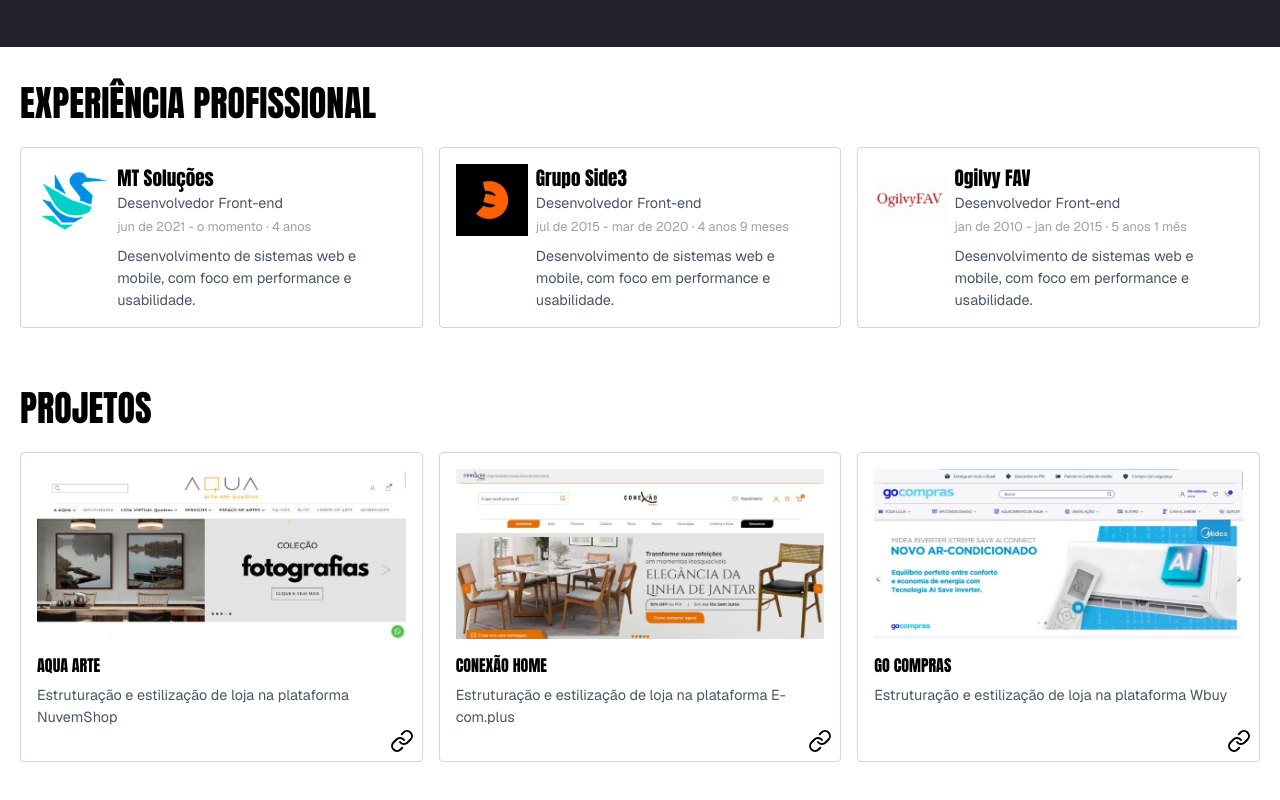
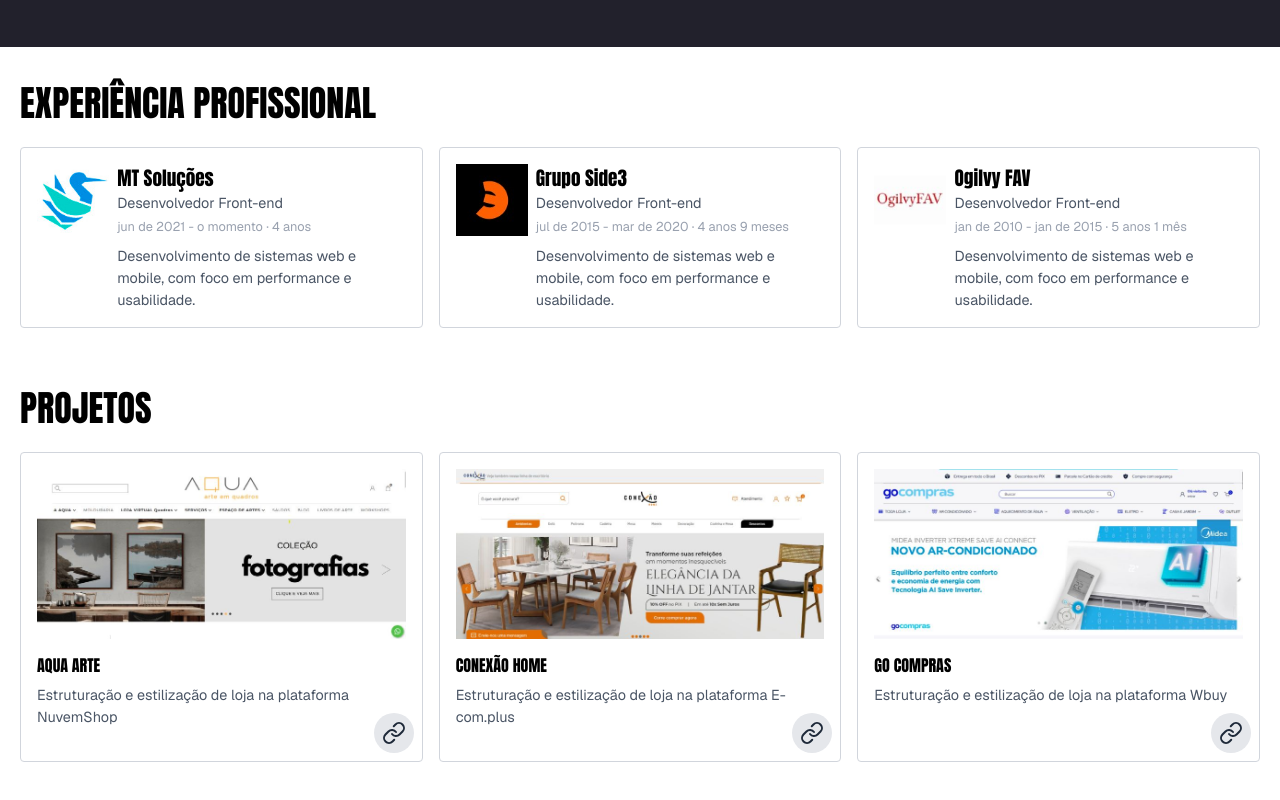
Before and after one commit to andersencypriano/portfolio-frontend, a React (Vite) app: page / in a window 1280 px wide. Shown: the part 513-1313 px from the top of the page. Built offline with nearby package versions, Linux system fonts and the light colour scheme.

Commit message:
feat: Icon component

```diff
--- a/src/components/WorksList/WorkList.tsx
+++ b/src/components/WorksList/WorkList.tsx
@@ -2,6 +2,7 @@ import { useEffect, useState } from "react";
 import { mockWorks } from "../../db/works";
 import type { IWork } from "../../interfaces/Works";
 import { Link } from "lucide-react";
+import Icon from "../testes/Icon";
 export default function WorksList() {
   const [works, setWorks] = useState<IWork[]>([]);
 
@@ -33,7 +34,7 @@ export default function WorksList() {
           )} */}
           <div className="absolute right-2 bottom-2 flex gap-2 mt-2">
             <a href="#">
-              <Link/>
+              <Icon icon={Link} />
             </a>
           </div>
         </div>
--- /dev/null
+++ b/src/components/testes/Icon.tsx
@@ -0,0 +1,13 @@
+import type { IconType } from "react-icons";
+
+interface IconProps {
+  icon: IconType;
+}
+
+export default function Icon({ icon: Icon }: IconProps) {
+  return (
+    <div className="flex items-center justify-center w-10 h-10 bg-gray-200 rounded-full">
+      <Icon className="text-gray-800" />
+    </div>
+  );
+}
```
